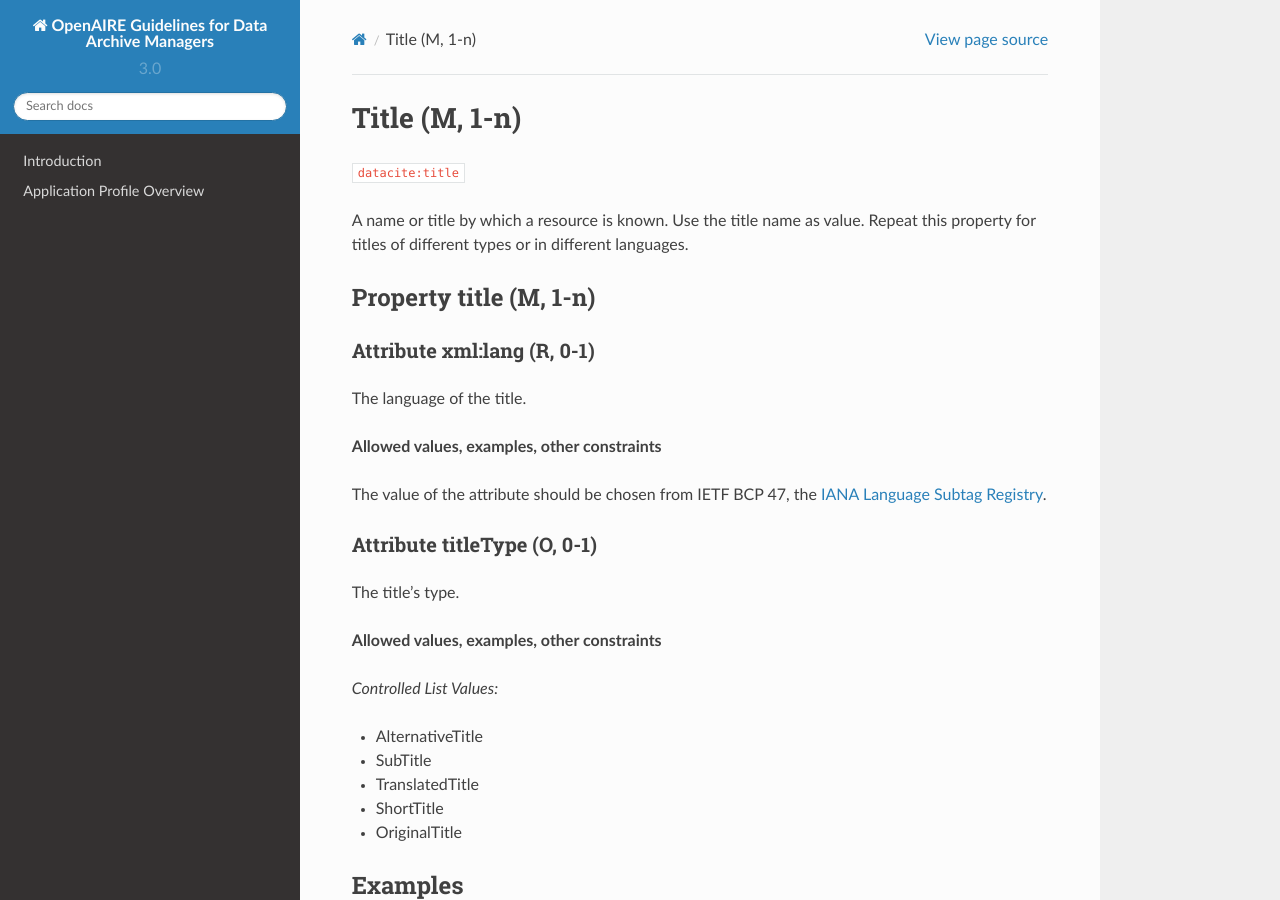
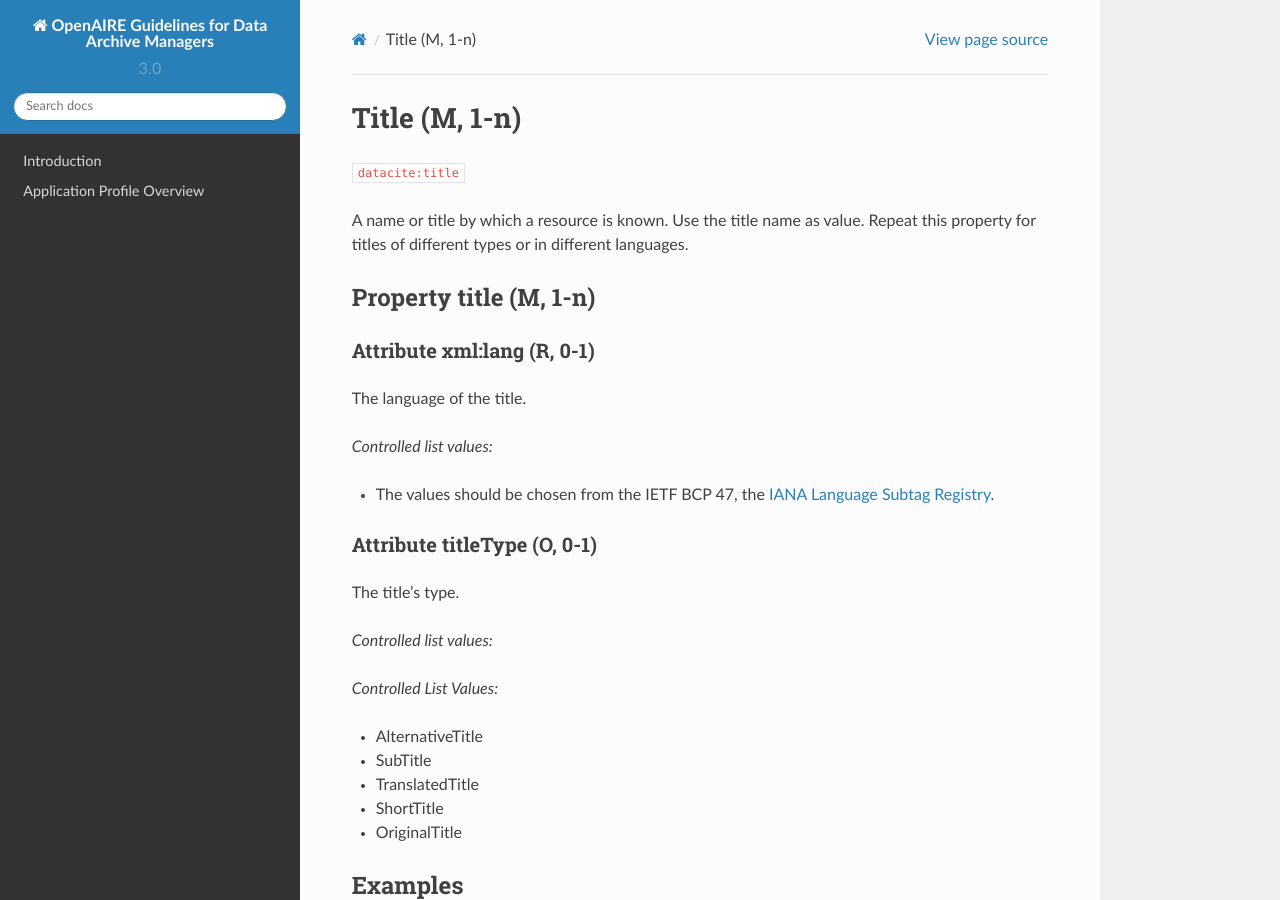
Before and after one commit to openaire/guidelines-data-archives, a Sphinx documentation site: the page built from docs/field_title.rst, in a window 1280 px wide and 900 px high. Built offline with Sphinx 7.4.7 and the Read the Docs theme 2.0.0, drawn with Linux system fonts in a browser that asks for light colours; a script that is not in the unit is left out.

Commit message:
Update field_title.rst

```diff
--- a/docs/field_title.rst
+++ b/docs/field_title.rst
@@ -18,16 +18,16 @@ Attribute xml:lang (R, 0-1)
 
 The language of the title.
 
-**Allowed values, examples, other constraints**
+*Controlled list values:*
 
-The value of the attribute should be chosen from IETF BCP 47, the `IANA Language Subtag Registry <http://www.iana.org/assignments/language-subtag-registry>`_.
+* The values should be chosen from the IETF BCP 47, the `IANA Language Subtag Registry <http://www.iana.org/assignments/language-subtag-registry>`_.
 
 Attribute titleType (O, 0-1)
 ~~~~~~~~~~~~~~~~
 
 The title's type.
 
-**Allowed values, examples, other constraints**
+*Controlled list values:*
 
 .. include:: vocabularies/titletype.rst
 
```
